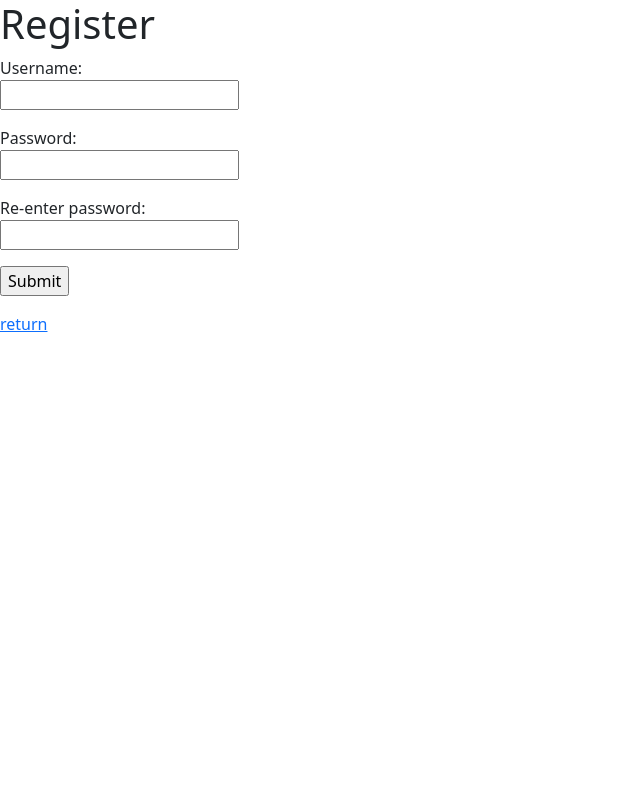
After one commit to IsmailTadji/Film-review, a Flask app: page /register in a window 1280 px wide. The commit adds this page. Shown: the whole page, without its empty margins (0-640 px from the left). Run offline with Flask 3, Linux system fonts and the light colour scheme.

Commit message:
registration and login working

```diff
--- a/src/app.py
+++ b/src/app.py
@@ -1,10 +1,16 @@
-from flask import Flask
-from flask import render_template
+from flask import Flask, render_template, request, session, redirect
 from flask_sqlalchemy import SQLAlchemy
+from sqlalchemy import text
 from os import getenv
+from dotenv import find_dotenv, load_dotenv
+from werkzeug.security import check_password_hash, generate_password_hash
 
-app = Flask("Film-review")
+
+
+app = Flask(__name__)
+load_dotenv(find_dotenv())
 app.secret_key = getenv("SECRET_KEY")
+print(getenv("DATABASE_URL"))
 app.config["SQLALCHEMY_DATABASE_URI"] = getenv("DATABASE_URL")
 db = SQLAlchemy(app)
 
@@ -13,13 +19,59 @@ db = SQLAlchemy(app)
 def index():
     return render_template("index.html")
 
-@app.route("/signup")
-def signup():
-    return render_template("signup.html")
+@app.route("/register", methods=["GET", "POST"])
+def register():
 
-@app.route("/signin")
-def signin():
-    return render_template("signin.html")
+    if request.method == "GET":
+        return render_template("register.html")
+
+    if request.method == "POST":
+
+        username = request.form["username"]
+        password = request.form["password"]
+
+        hash_value = generate_password_hash(password)
+        sql = '''
+        INSERT INTO users (username, password)
+        VALUES (:username, :password)
+        '''
+        db.session.execute(text(sql), {"username":username, "password":hash_value})
+        db.session.commit()
+
+    session["username"] = username
+    return redirect("/")
+
+@app.route("/login", methods=["GET","POST"])
+def login():
+    if request.method == "GET":
+        return render_template("login.html")
+
+    if request.method == "POST":
+        username = request.form["username"]
+        password = request.form["password"]
+
+        sql = "SELECT id, password FROM users WHERE username=:username"
+        result = db.session.execute(text(sql), {"username":username})
+        user = result.fetchone()
+        if not user:
+            return render_template("error.html", message="Log in credentials do not match")
+        else:
+            hash_value = user.password
+            if check_password_hash(hash_value, password):
+                session["username"] = username
+                return redirect("/")
+
+
+
+@app.route("/logout")
+def logout():
+    del session["username"]
+    return redirect("/")
+
+
+
+
+
 
 if __name__ == "__main__":
     app.run(debug=True)
--- /dev/null
+++ b/src/templates/register.html
@@ -0,0 +1,23 @@
+{% extends "layout.html" %}
+
+{% block content %}
+
+    <head>
+        <title>Film Review</title>
+        <h1>Register</h1>
+    </head>
+
+    <body>
+        <form action="/register" method="POST">
+            <p>Username:<br>
+            <input type="text" name="username"></p>
+            <p>Password:<br>
+            <input type="password" name="password"></p>
+            <p>Re-enter password:<br>
+            <input type="password" name="password2"></p>
+            <input type="submit" value="Submit">
+        </form>
+    </body>
+    <a href="/"> return</a>
+
+{% endblock %}
```
Also changed, not shown: src/templates/error.html (added, +9 -0 lines), src/templates/index.html (+11 -3 lines), src/templates/login.html (added, +22 -0 lines), src/templates/signin.html (deleted, +0 -22 lines), src/templates/signup.html (deleted, +0 -23 lines).
